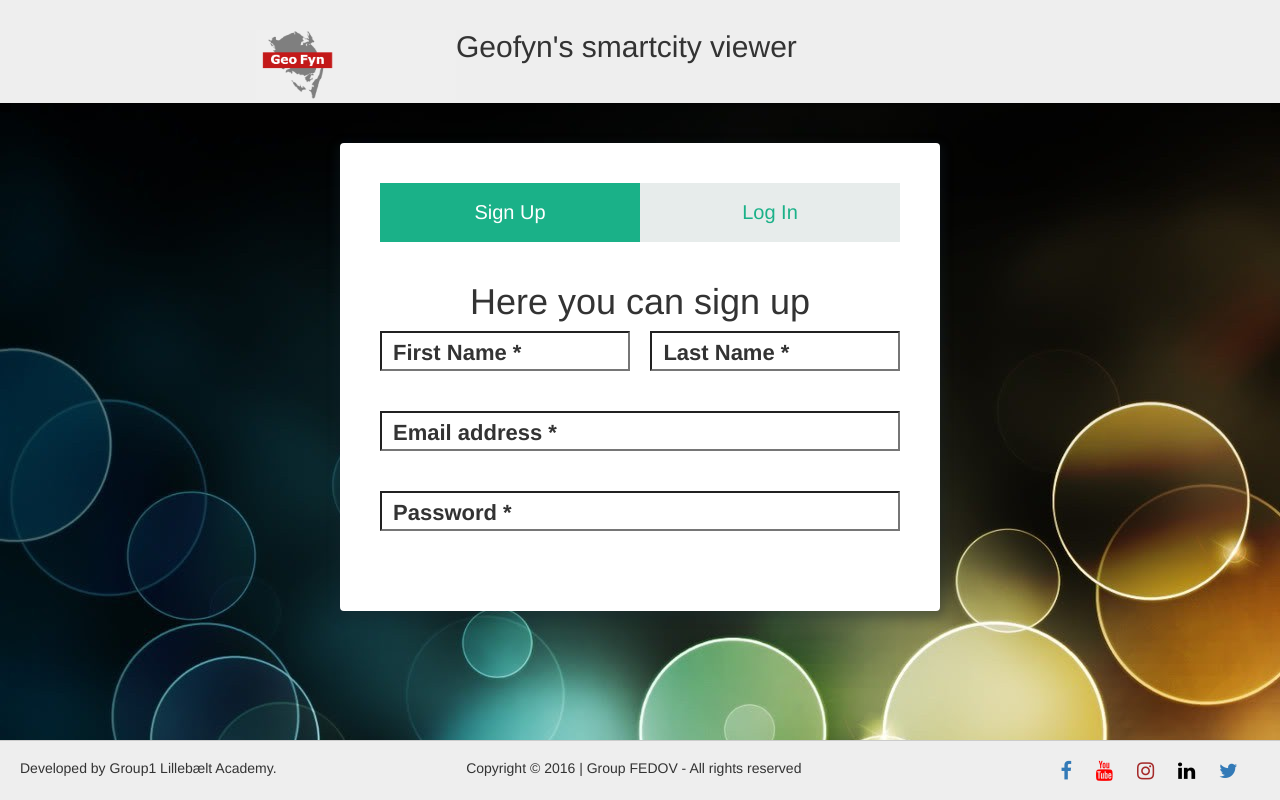
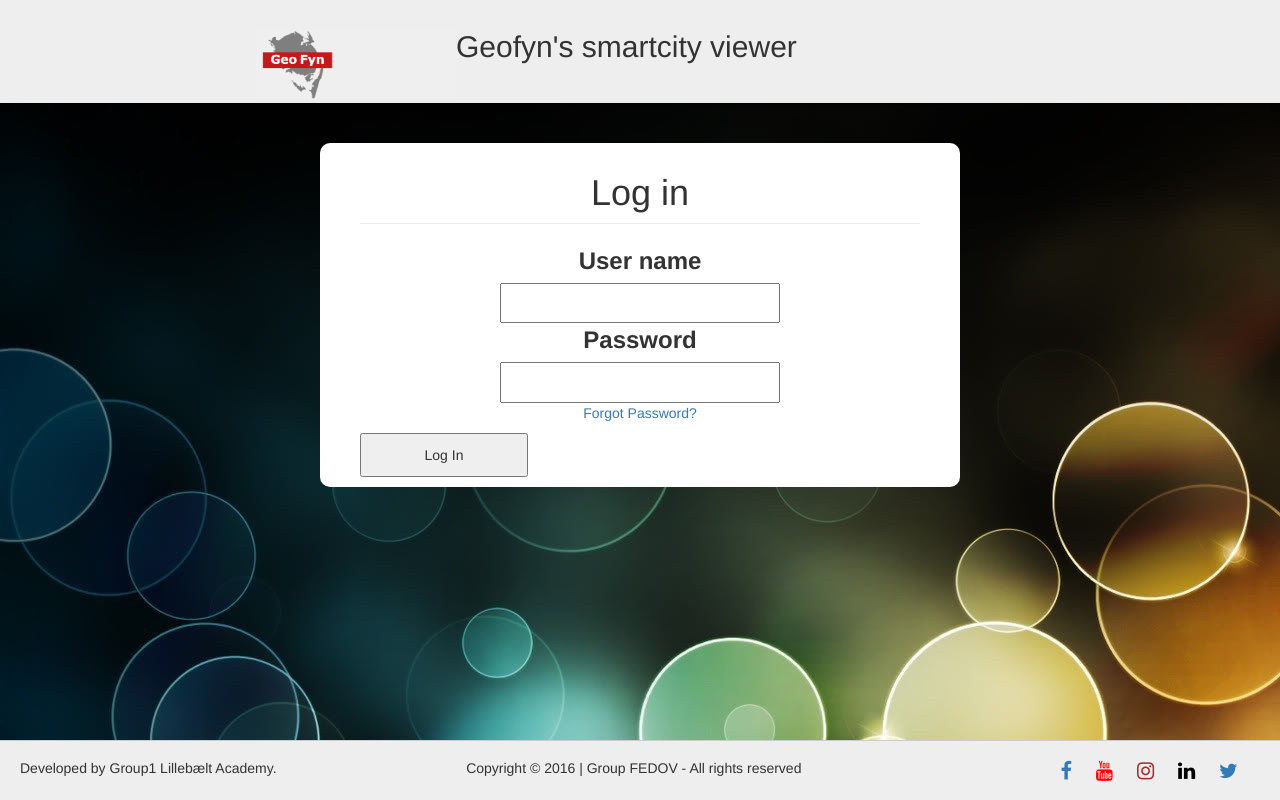
Before and after one commit to denislicau/spGeofyn, a PHP site: page / in a window 1280 px wide. Run offline with PHP 8.4, Linux system fonts and the light colour scheme.

Commit message:
Change in login

```diff
--- a/login.php
+++ b/login.php
@@ -1,42 +1,28 @@
-<div class="form">
-    <ul class="tab-group">
-        <li class="option active"><a href="#signup">Sign Up</a></li>
-        <li class="option"><a href="#login">Log In</a></li>
-    </ul>
-    <div class="tab-content">
-      <div id="signup">
-        <h1>Here you can sign up </h1>
-        <form action="/" method="post">
-          <div class="top-row">
+<div class="loginContainer">
+    <div class="loginHeader">
+          <h1>Log in</h1>
+    </div>
+    <div class="loginForm">
+          <form action="/" method="post">
+
             <div class="field-wrap">
-              <label>
-                First Name <span class="req">*</span>
-              </label>
-              <input type="text" required autocomplete="off">
-            </div>
-            <div class="field-wrap">
-              <label>
-                Last Name <span class="req">*</span>
-              </label>
-              <input type="text" required autocomplete="off">
-            </div>
+            <label>
+              User name
+            </label>
+            <input type="text"required autocomplete="off"/>
           </div>
+
           <div class="field-wrap">
             <label>
-              Email address <span class="req">*</span>
+              Password
             </label>
-            <input type="text" required autocomplete="off">
+            <input type="password"required autocomplete="off"/>
           </div>
-          <div class="field-wrap">
-            <label>
-              Password <span class="req">*</span>
-            </label>
-            <input type="text" required autocomplete="off">
-          </div>
-        </form>
-      </div>
-      <div id="login">
-        <h1>Here you can Log in</h1>
-      </div>
+
+          <p class="forgot"><a href="#">Forgot Password?</a></p>
+
+          <button class="button button-block"/>Log In</button>
+
+          </form>
     </div>
 </div>
--- a/loginPage.html
+++ b/loginPage.html
@@ -7,8 +7,8 @@
     <title>{title}</title>
     <!-- Bootstrap -->
     <link href="css/bootstrap.min.css" rel="stylesheet">
-    <link rel="stylesheet" type="text/css" href="style.css">
-    <link rel="stylesheet" type="text/css" href="navbar.css">
+    <link rel="stylesheet" type="text/css" href="style/style.css">
+    <link rel="stylesheet" type="text/css" href="style/navbar.css">
     <link rel="stylesheet" href="font-awesome/css/font-awesome.min.css">
   </head>
   <body>
--- a/style.css
+++ /dev/null
@@ -1,198 +0,0 @@
-.mainContent{
-	flex: 3 1 60%;
-	order: 2;
-	/*border: 1px solid firebrick;*/
-	padding: 0px;
-
-  }
-#Content {
-/*background-color: red;*/
-/*height: calc(100% - 100px);*/
-height: 470px;
-display: flex;
-flex-flow: row;
-margin-top: 10px;
-}
-body{
-	/*background-color: green;*/
-	background-image: url("bodyBackground.jpg");
-}
-
-.clearfix{
-	clear: both;
-}
-#LogoImg{
-	width: 200px;
-	float: left;
-}
-.jumbotron{
-	margin: 0;
-	padding: 10px 0 30px 0;
-	box-shadow: 0 3px 6px rgba(0,0,0,0.16), 0 3px 6px rgba(0,0,0,0.23);
-}
-#LogoHolder{
-	width: 60%;
-	margin-left: 20%;
-	margin-right: 20%;
-}
-.footer {
-    background-color: #eee;
-    width: 100%;
-    border-top: 1px solid #ccc;
-    padding: 10px 20px;
-    }
-#IconLinks ul{
-	list-style: none;
-	float: right;
-	margin-top:10px;
-	margin-bottom: 0;
-}
-#IconLinks li{
-	display: inline-block;
-	margin: 0 10px;
-}
-#IconLinks i{
-	font-size: 20px;
-}
-#Copyright h5{
-	text-align: center;
-}
-.fa-youtube{
-	color: red;
-}
-.fa-linkedin{
-	color: black;
-}
-.fa-instagram{
-	color: brown;
-}
-.footer > div{
-	width: 33%;
-	float: left;
-}
-
-
-* {
-	margin: 0;
-}
-html, body {
-	height: 100%;
-}
-.page-wrap {
-  min-height: 100%;
-  /* equal to footer height */
-	margin-bottom: -60px;
-}
-.page-wrap:after {
-  content: "";
-  display: block;
-	clear: both;
-}
-.footer, .page-wrap:after {
-  /* .push must be the same height as footer */
-	height: 60px;
-}
-
-
-/*  Login css */
-
-.form a{
-	text-decoration: none;
-	transition: .5s ease;
-	color: #1ab188;
-}
-.form a:hover{
-	color: brown;
-}
-
-.form{
-	padding: 40px;
-	max-width: 600px;
-	margin: 40px auto;
-	border-radius: 4px;
-	background: white;
-	box-shadow: 0 4px 10px 4px rgba(19, 35, 47, 0.3);
-}
-.tab-group{
-	list-style: none;
-	padding: 0;
-	margin: 0 0 40px 0;
-}
-.tab-group:after{
-	content: "";
-	display: table;
-	clear: both;
-}
-.tab-group li a{
-	display: block;
-	padding: 15px;
-	font-size: 20px;
-	float:left;
-	width: 50%;
-	text-align: center;
-  cursor: pointer;
-	background: rgba(160, 179, 176, 0.25);
-}
-.tab-group .active a{
-	background: #1ab188;
-  color: #ffffff;
-}
-.tab-content > div:last-child{
-	display: none;
-}
-.tab-content label{
-	position: absolute;
-	left: 13px;
-	transform: translateY(6px);
-	font-size: 22px;
-	transition: all 0.25s ease;
-	pointer-events: none;
-}
-.tab-content h1{
-	text-align: center;
-}
-.field-wrap{
-	position: relative;
-	margin-bottom: 40px;
-}
-.tab-content input{
-	font-size: 22px;
-	display: block;
-	width: 100%;
-	height: 100%;
-	padding: 5px 10px;
-  background: none;
-	-webkit-transition: border-color .25s ease, box-shadow .25s ease;
-          transition: border-color .25s ease, box-shadow .25s ease;
-}
-.tab-content input:focus{
-	outline: 0;
-	border-color: #1ab188;
-}
-.top-row:after{
-	content: "";
-  display: block;
-	clear: both;
-}
-.top-row > div{
-	float: left;
-	width: 48%;
-	margin-right: 4%;
-}
-.top-row > div:last-child {
-  margin: 0;
-}
-
-.tab-content label.highlight {
-  color: #ffffff;
-}
-.tab-content label.active {
-  -webkit-transform: translateY(50px);
-      -ms-transform: translateY(50px);
-          transform: translateY(50px);
-  left: 2px;
-  font-size: 14px;
-}
-.tab-content label.active .req {
-  opacity: 0;
-}
--- /dev/null
+++ b/style/style.css
@@ -0,0 +1,134 @@
+.mainContent{
+	flex: 3 1 60%;
+	order: 2;
+	/*border: 1px solid firebrick;*/
+	padding: 0px;
+
+  }
+#Content {
+/*background-color: red;*/
+/*height: calc(100% - 100px);*/
+height: 470px;
+display: flex;
+flex-flow: row;
+margin-top: 10px;
+}
+body{
+	/*background-color: green;*/
+	background-image: url("bodyBackground.jpg");
+}
+
+.clearfix{
+	clear: both;
+}
+#LogoImg{
+	width: 200px;
+	float: left;
+}
+.jumbotron{
+	margin: 0;
+	padding: 10px 0 30px 0;
+	box-shadow: 0 3px 6px rgba(0,0,0,0.16), 0 3px 6px rgba(0,0,0,0.23);
+}
+#LogoHolder{
+	width: 60%;
+	margin-left: 20%;
+	margin-right: 20%;
+}
+.footer {
+    background-color: #eee;
+    width: 100%;
+    border-top: 1px solid #ccc;
+    padding: 10px 20px;
+    }
+#IconLinks ul{
+	list-style: none;
+	float: right;
+	margin-top:10px;
+	margin-bottom: 0;
+}
+#IconLinks li{
+	display: inline-block;
+	margin: 0 10px;
+}
+#IconLinks i{
+	font-size: 20px;
+}
+#Copyright h5{
+	text-align: center;
+}
+.fa-youtube{
+	color: red;
+}
+.fa-linkedin{
+	color: black;
+}
+.fa-instagram{
+	color: brown;
+}
+.footer > div{
+	width: 33%;
+	float: left;
+}
+
+
+* {
+	margin: 0;
+}
+html, body {
+	height: 100%;
+}
+.page-wrap {
+  min-height: 100%;
+  /* equal to footer height */
+	margin-bottom: -60px;
+}
+.page-wrap:after {
+  content: "";
+  display: block;
+	clear: both;
+}
+.footer, .page-wrap:after {
+  /* .push must be the same height as footer */
+	height: 60px;
+}
+
+
+/*  Login css */
+
+.loginContainer{
+	margin: 40px auto;
+	background: white;
+	width: 50%;
+	padding: 10px 40px 10px 40px;
+	border-radius: 10px;
+	position: relative;
+}
+.loginContainer .loginHeader{
+	text-align: center;
+	border-bottom: 1px solid #EEE;
+}
+.loginContainer .loginForm{
+	padding-top: 20px;
+}
+.loginContainer .field-wrap > *{
+	width: 100%;
+	font-size: 24px;
+}
+.loginContainer .field-wrap{
+	width: 50%;
+	margin: 0 auto;
+}
+.loginContainer label{
+	text-align: center;
+}
+.loginContainer p{
+	width: auto;
+	text-align: center;
+}
+.loginContainer button{
+	position: relative;
+	padding: 10px 30px;
+	width: 30%;
+	margin: 0 auto;
+}
--- a/template_login.html
+++ b/template_login.html
@@ -8,8 +8,8 @@
     <title>{title}</title>
     <!-- Bootstrap -->
     <link href="css/bootstrap.min.css" rel="stylesheet">
-    <link rel="stylesheet" type="text/css" href="style.css">
-    <link rel="stylesheet" type="text/css" href="navbar.css">
+		<link rel="stylesheet" type="text/css" href="style/style.css">
+    <link rel="stylesheet" type="text/css" href="style/navbar.css">
     <link rel="stylesheet" href="font-awesome/css/font-awesome.min.css">
     <script src="https://ajax.googleapis.com/ajax/libs/jquery/1.12.2/jquery.min.js"></script>
 
```
Also changed, not shown: login.js (deleted, +0 -43 lines), navbar.css (deleted, +0 -44 lines), style/navbar.css (added, +44 -0 lines), style/bodyBackground.jpg (renamed from bodyBackground.jpg).
